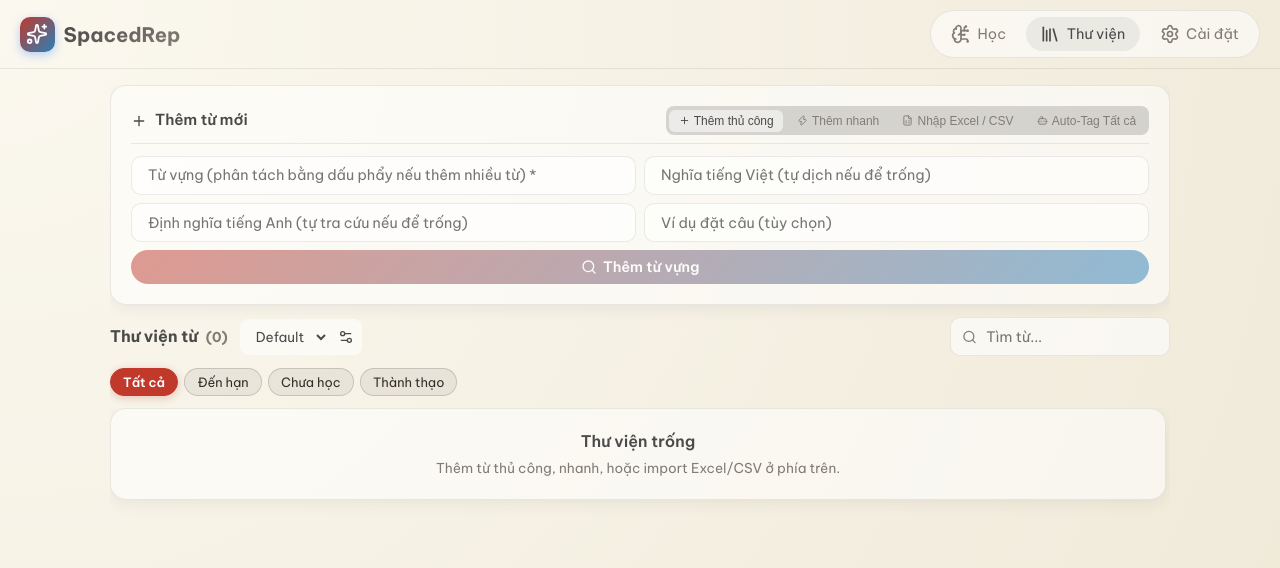
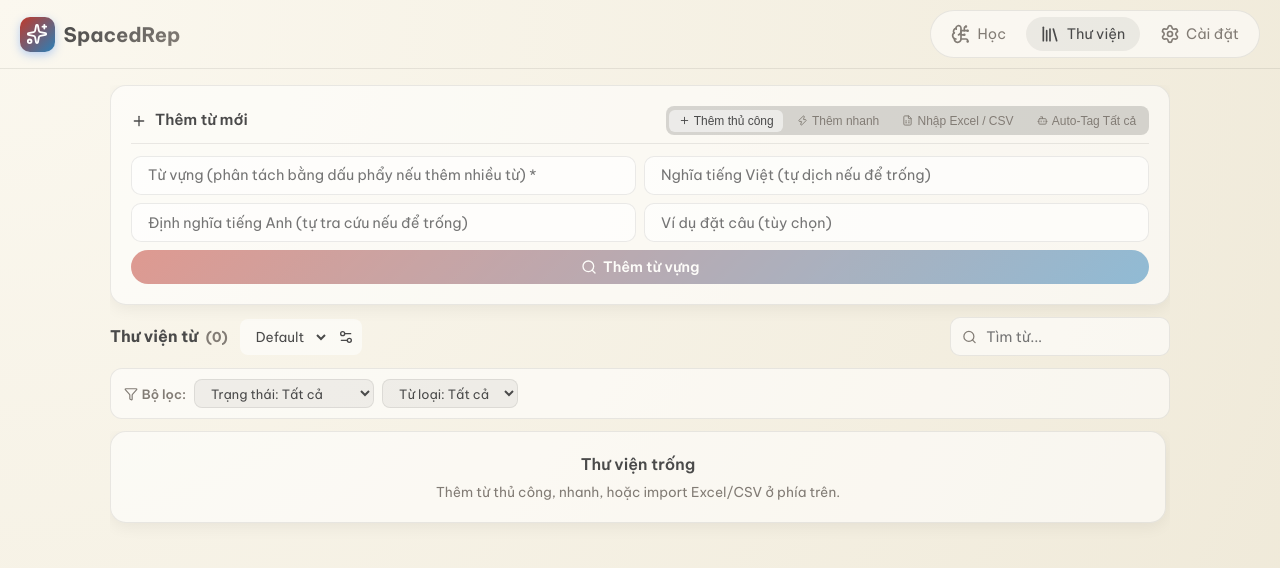
Before and after one commit to tthanhvu002sgu/SPS, a React (Vite) app: page / in a window 1280 px wide. Both pictures are taken after a click on the button "Thư viện". Shown: the top 568 px of the page. Built offline with nearby package versions, Linux system fonts and the light colour scheme.

Commit message:
ui: separate status and word type into dedicated dropdown filters and isolate topic tags

```diff
--- a/src/components/WordList.jsx
+++ b/src/components/WordList.jsx
@@ -1,5 +1,5 @@
 import { useState, useMemo, useEffect } from 'react';
-import { Edit2, Trash2, Save, X, Search as SearchIcon, ChevronLeft, ChevronRight, Folder, Settings2 } from 'lucide-react';
+import { Edit2, Trash2, Save, X, Search as SearchIcon, ChevronLeft, ChevronRight, Folder, Settings2, Filter, Tag } from 'lucide-react';
 import AddWord from './AddWord';
 import FolderManagerModal from './FolderManagerModal';
 import { WORD_TYPES, isWordType, isStatusTag } from '../utils/tags';
@@ -236,58 +236,105 @@ const WordList = ({ words, settings, topics, folders = [], addTopic, addFolder,
           </div>
         </div>
 
-        <div className="filter-chips">
+        <div style={{
+          display: 'flex',
+          flexDirection: 'column',
+          gap: '0.5rem',
+          background: 'var(--glass-bg)',
+          padding: '0.6rem 0.8rem',
+          borderRadius: '12px',
+          border: '1px solid var(--glass-border)',
+        }}>
+          {/* Status & Word Type Filters */}
+          <div style={{ display: 'flex', alignItems: 'center', flexWrap: 'wrap', gap: '0.5rem', fontSize: '0.85rem' }}>
+            <span style={{ fontWeight: 600, color: 'var(--text-muted)', fontSize: '0.8rem', display: 'flex', alignItems: 'center', gap: '0.25rem' }}>
+              <Filter size={14} /> Bộ lọc:
+            </span>
+
+            {/* Status Filter Dropdown */}
+            <select
+              value={filterStatus}
+              onChange={(e) => {
+                setFilterStatus(e.target.value);
+                setCurrentPage(1);
+              }}
+              className="input-field"
+              style={{
+                padding: '0.3rem 0.75rem',
+                fontSize: '0.8rem',
+                width: 'auto',
+                minHeight: 'auto',
+                borderRadius: '8px',
+                background: filterStatus ? 'rgba(59, 130, 246, 0.15)' : 'rgba(0, 0, 0, 0.05)',
+                borderColor: filterStatus ? 'var(--accent-secondary)' : 'var(--glass-border)',
+                color: filterStatus ? 'var(--accent-secondary)' : 'var(--text-main)',
+                fontWeight: filterStatus ? 600 : 400,
+                cursor: 'pointer',
+              }}
+            >
+              <option value="" style={{ background: 'var(--bg-dark)', color: 'var(--text-main)' }}>Trạng thái: Tất cả</option>
+              <option value="due" style={{ background: 'var(--bg-dark)', color: 'var(--text-main)' }}>Đến hạn ôn tập</option>
+              <option value="new" style={{ background: 'var(--bg-dark)', color: 'var(--text-main)' }}>Chưa học (mới)</option>
+              <option value="mastered" style={{ background: 'var(--bg-dark)', color: 'var(--text-main)' }}>Thành thạo (SRS ≥ 3)</option>
+            </select>
+
+            {/* Word Type Filter Dropdown */}
+            <select
+              value={filterType}
+              onChange={(e) => {
+                setFilterType(e.target.value);
+                setCurrentPage(1);
+              }}
+              className="input-field"
+              style={{
+                padding: '0.3rem 0.75rem',
+                fontSize: '0.8rem',
+                width: 'auto',
+                minHeight: 'auto',
+                borderRadius: '8px',
+                background: filterType ? 'rgba(59, 130, 246, 0.15)' : 'rgba(0, 0, 0, 0.05)',
+                borderColor: filterType ? 'var(--accent-secondary)' : 'var(--glass-border)',
+                color: filterType ? 'var(--accent-secondary)' : 'var(--text-main)',
+                fontWeight: filterType ? 600 : 400,
+                cursor: 'pointer',
+              }}
+            >
+              <option value="" style={{ background: 'var(--bg-dark)', color: 'var(--text-main)' }}>Từ loại: Tất cả</option>
+              {availableTypes.map((t) => (
+                <option key={t} value={t} style={{ background: 'var(--bg-dark)', color: 'var(--text-main)' }}>{t}</option>
+              ))}
+            </select>
+
+            {(filterStatus || filterType || filterTag || searchTerm) && (
               <button
                 type="button"
-            className={`chip ${filterStatus === '' && !filterTag && !filterType ? 'chip-active' : ''}`}
                 onClick={resetFilters}
+                className="btn btn-outline"
+                style={{ padding: '0.25rem 0.5rem', fontSize: '0.75rem', borderRadius: '6px', marginLeft: 'auto' }}
               >
-            Tất cả
+                <X size={12} /> Đặt lại
               </button>
+            )}
+          </div>
+
+          {/* Topic Tags Row */}
+          {availableTags.length > 0 && (
+            <div style={{ display: 'flex', alignItems: 'center', flexWrap: 'wrap', gap: '0.35rem', paddingTop: '0.4rem', borderTop: '1px dashed var(--glass-border)' }}>
+              <span style={{ fontWeight: 600, color: 'var(--text-muted)', fontSize: '0.75rem', marginRight: '0.25rem', display: 'flex', alignItems: 'center', gap: '0.2rem' }}>
+                <Tag size={12} /> Chủ đề:
+              </span>
               <button
                 type="button"
-            className={`chip ${filterStatus === 'due' ? 'chip-active' : ''}`}
+                className={`chip ${!filterTag ? 'chip-active' : ''}`}
                 onClick={() => {
-              setFilterStatus(filterStatus === 'due' ? '' : 'due');
+                  setFilterTag('');
                   setCurrentPage(1);
                 }}
+                style={{ fontSize: '0.75rem', padding: '0.2rem 0.55rem' }}
               >
-            Đến hạn
+                Tất cả chủ đề
               </button>
-          <button
-            type="button"
-            className={`chip ${filterStatus === 'new' ? 'chip-active' : ''}`}
-            onClick={() => {
-              setFilterStatus(filterStatus === 'new' ? '' : 'new');
-              setCurrentPage(1);
-            }}
-          >
-            Chưa học
-          </button>
-          <button
-            type="button"
-            className={`chip ${filterStatus === 'mastered' ? 'chip-active' : ''}`}
-            onClick={() => {
-              setFilterStatus(filterStatus === 'mastered' ? '' : 'mastered');
-              setCurrentPage(1);
-            }}
-          >
-            Thành thạo
-          </button>
-          {availableTypes.map((t) => (
-            <button
-              key={t}
-              type="button"
-              className={`chip ${filterType === t ? 'chip-active' : ''}`}
-              onClick={() => {
-                setFilterType(filterType === t ? '' : t);
-                setCurrentPage(1);
-              }}
-            >
-              {t}
-            </button>
-          ))}
-          {availableTags.slice(0, 12).map((t) => (
+              {availableTags.map((t) => (
                 <button
                   key={t}
                   type="button"
@@ -296,10 +343,13 @@ const WordList = ({ words, settings, topics, folders = [], addTopic, addFolder,
                     setFilterTag(filterTag === t ? '' : t);
                     setCurrentPage(1);
                   }}
+                  style={{ fontSize: '0.75rem', padding: '0.2rem 0.55rem' }}
                 >
                   #{t}
                 </button>
               ))}
+            </div>
+          )}
         </div>
 
         <div
```
Lines whose indentation alone changed are shown as unchanged.
